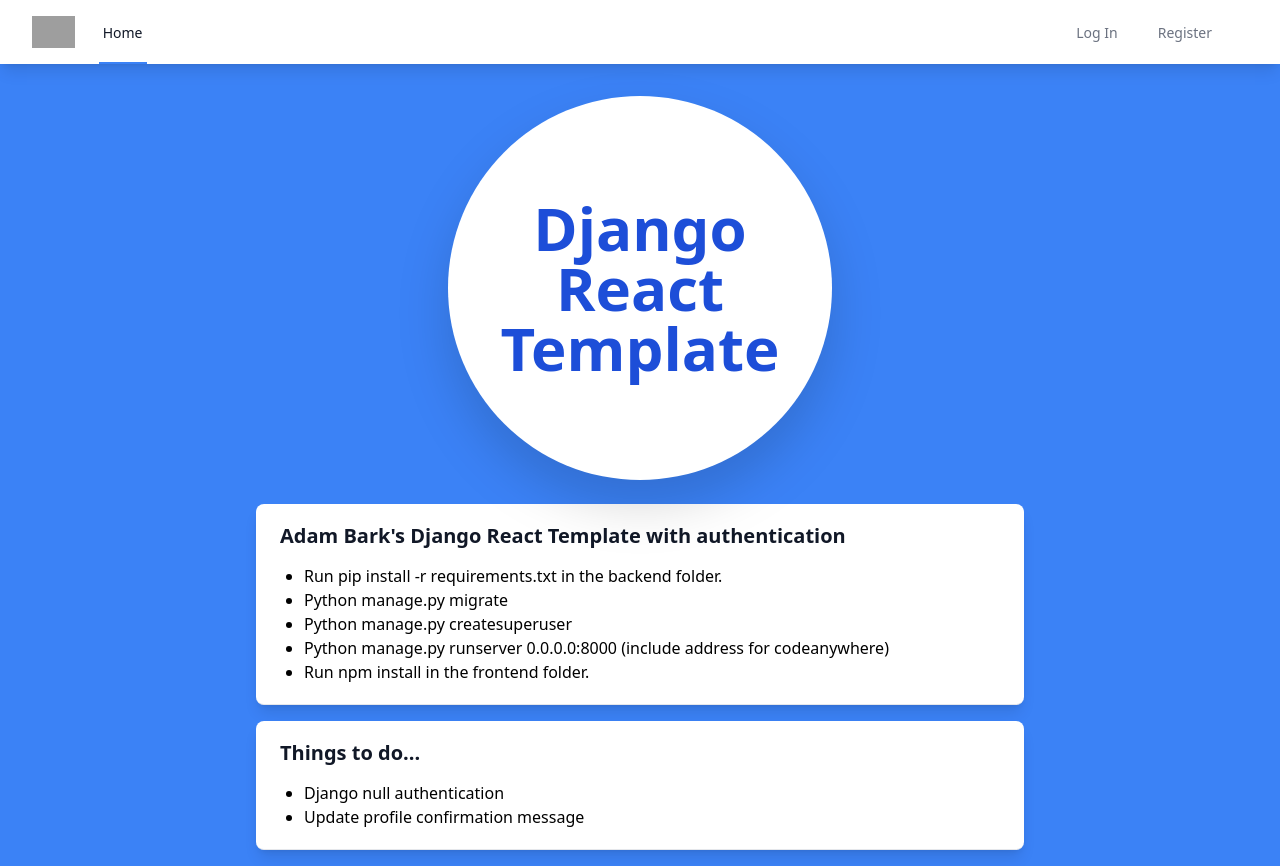
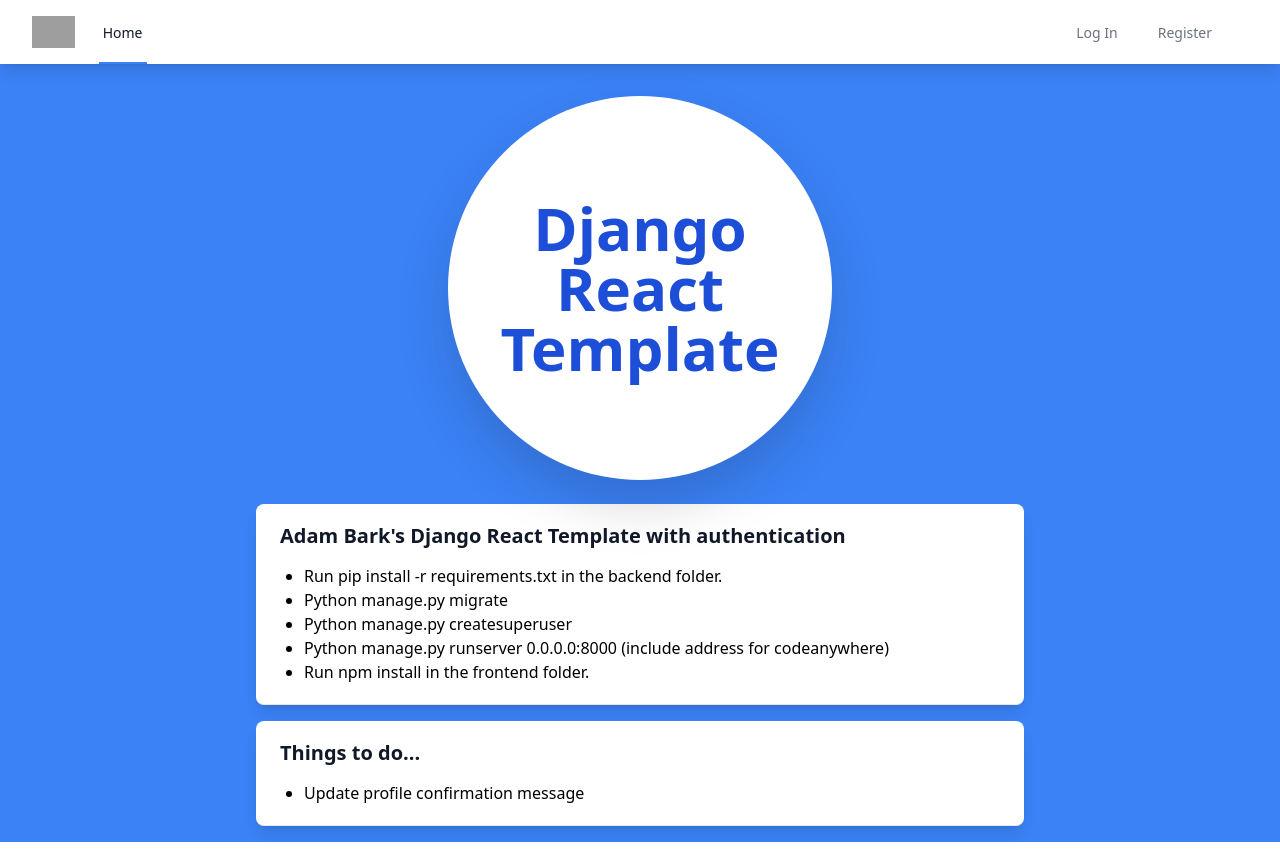
Before and after one commit to C6ABK/DjangoWSIC, a React (Create React App) app in the folder frontend/: page / in a window 1280 px wide. After the commit the page ends 842 px from the top, so only its background shows below. Built offline with nearby package versions, Linux system fonts and the light colour scheme; grey boxes are pictures that could not be loaded.

Commit message:
Changed home content

```diff
--- a/frontend/src/screens/HomeScreen.jsx
+++ b/frontend/src/screens/HomeScreen.jsx
@@ -26,7 +26,6 @@ function HomeScreen() {
 
                     <Card title="Things to do...">
                         <ul className="list-disc pl-6">
-                            <li>Django null authentication</li>
                             <li>Update profile confirmation message</li>
                         </ul>
                     </Card>
```
Also changed, not shown: 1 other file (tests, documents, lock files or other folders).
